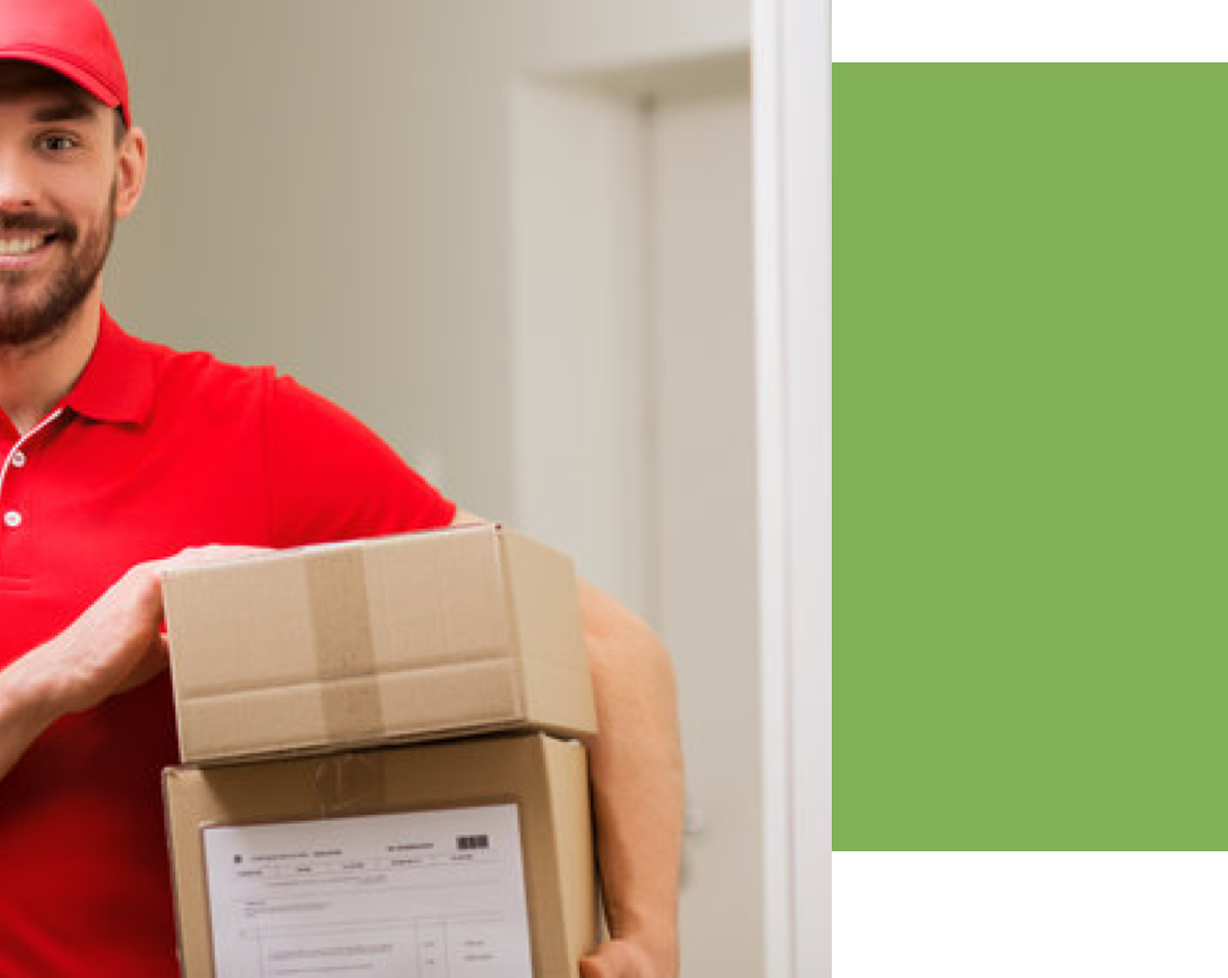
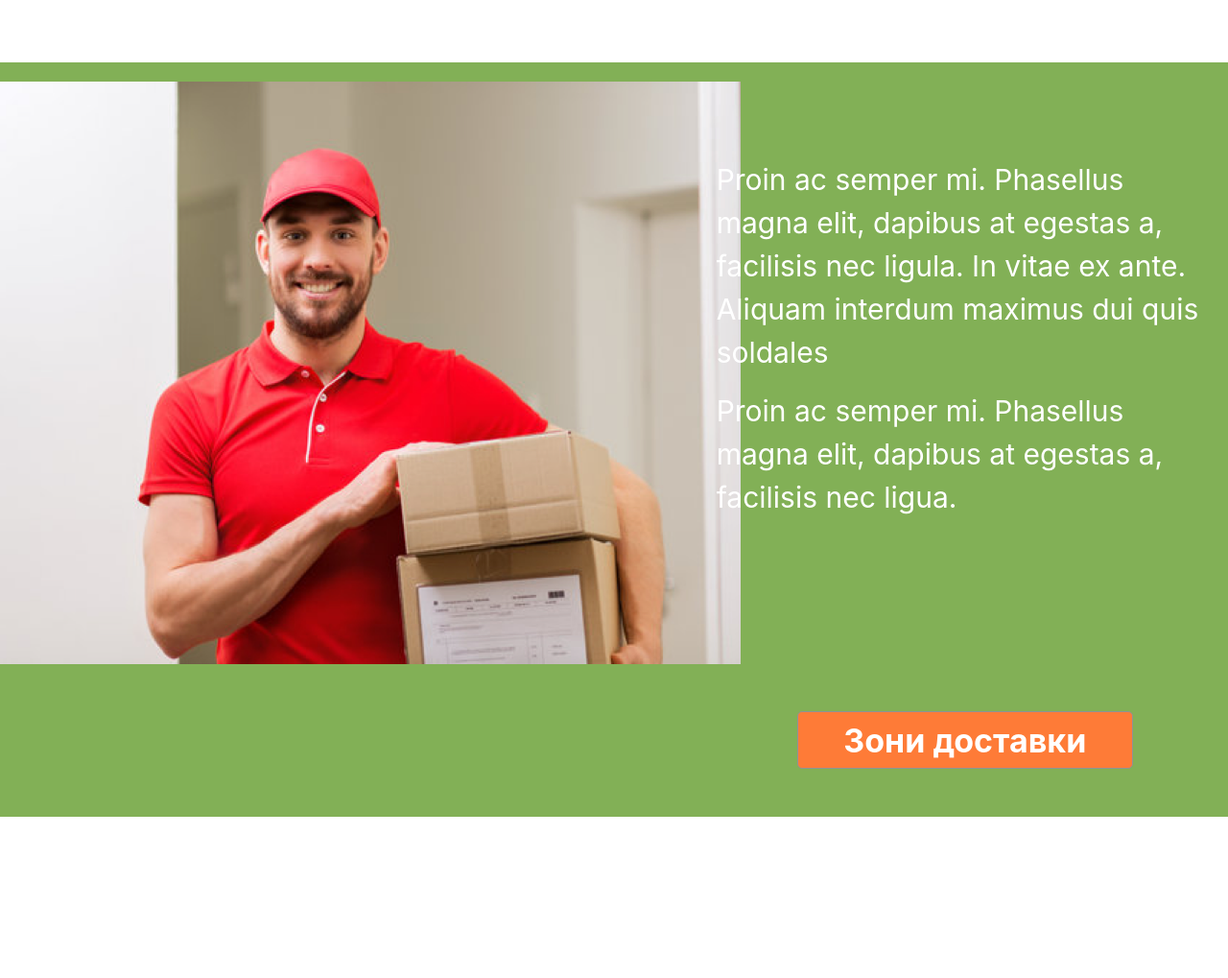
Before and after one commit to tra1mp/LandingOldTimer, a plain HTML site: page index.html in a window 1280 px wide. Shown: the part 1540-2559 px from the top of the page at 96% size. After the commit the page ends 2411 px from the top, so only its background shows below. Drawn offline with nearby package versions, Linux system fonts and the light colour scheme; a web font is replaced by a local one.

Commit message:
Добавлен блок delivery

```diff
--- a/css/main.css
+++ b/css/main.css
@@ -133,24 +133,43 @@ font-size: 17px;
   }
 
 .delivery {
-    padding: 36vh 0 30vw 0;
+    padding: 20px 0 20px 0;
     background-color: #82b056;
 }
 
-.delivery-photo-parent {
+.delivery__photo {
 	padding-left: 0;
 }
 
-.delivery__photo {
-	position:relative;
-	border:1px solid red;
-	width:200px;
-	height:150px;
+.delivery__photo img {
+	display: block;
+	width: 772px;
+	padding: 0;
+	margin: 0;
 }
 
-.delivery__photo img {
-  position:absolute;
-  top: 50%;
-  left: 50%;
-  transform: translate(-50%, -50%);
+.delivery .col-12 {
+	padding-left: 0px;
 }
+
+.delivery__text {
+    margin-top: 50px;
+    padding: 30px 0;
+    font-size: 30px;
+    color: white;
+    max-width: 600px;
+
+  }
+
+.delivery__button {
+    width: 350px;
+    height: 60px;
+    font-size: 34px;
+    font-weight: 700;
+    color: white;
+    background-color: #fe7b37;
+    border: 1px solid #919194;
+    border-radius: 5px;
+    margin: auto;
+    margin-top: 23vh;
+  }
--- a/index.html
+++ b/index.html
@@ -136,12 +136,27 @@
 	<section id="delivery" class="delivery">
 		<div class="container">
 			<div class="row d-flex">
-				<div class="col-12 lg-7 delivery-photo-parent">
+				<div class="col-12 col-lg-7">
 					<div class="delivery__photo">
-						<img src="/image/kurier.png" alt="">
+						<img src="image/kurier.png" alt="">
 					</div>
 
 					</div>
+						<div class="col-12 col-lg-5 delivery__text">
+                <p>Proin ac semper mi. Phasellus
+                    magna elit, dapibus at egestas
+                    a, facilisis nec ligula. In vitae
+                    ex ante. Aliquam interdum
+                    maximus dui quis soldales</p>
+                <p>Proin ac semper mi. Phasellus
+                    magna elit, dapibus at egestas
+                    a, facilisis nec ligua.</p>
+                <a href="#" class="d-flex m-auto justify-content-between">
+                    <button class="delivery__button">
+                        Зони доставки
+                    </button>
+                </a>
+            </div>
 				</div>
 			</div>
 		</div>
```
